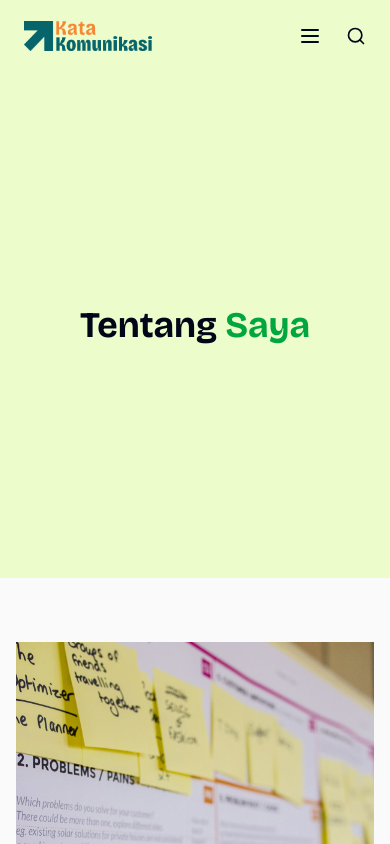
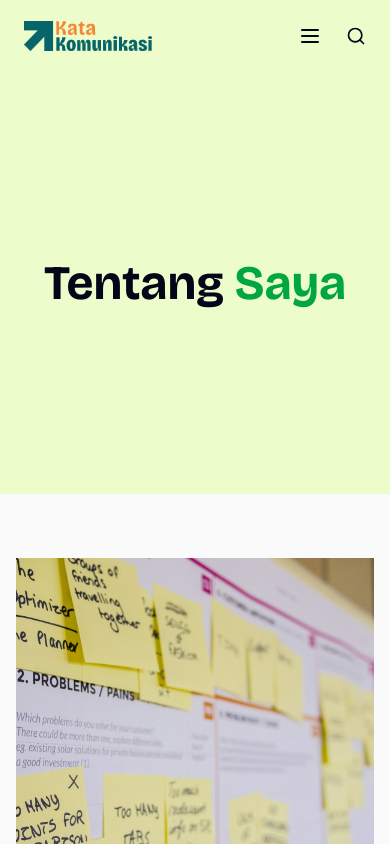
Before and after one commit to mgs28-mh/blog, a Next.js app: page /about in a window 390 px wide. Shown: the top 844 px of the page. Built offline with nearby package versions, Linux system fonts and the light colour scheme.

Commit message:
blog: update hero

```diff
--- a/components/about/hero.tsx
+++ b/components/about/hero.tsx
@@ -5,7 +5,7 @@ import Image from "next/image";
 
 export default function Hero() {
   return (
-    <section className="relative h-[60vh] md:h-[70vh] py-12 flex items-center justify-center overflow-hidde bg-lime-100">
+    <section className="relative h-[50vh] md:h-[70vh] py-12 flex items-center justify-center overflow-hidde bg-lime-100">
 
       {/* Content Container */}
       <div className="relative z-20 w-full max-w-7xl mx-auto px-4 sm:px-6 lg:px-8">
@@ -16,7 +16,7 @@ export default function Hero() {
           transition={{ duration: 0.8, delay: 0.2 }}
           className="text-center max-w-5xl mx-auto"
         >
-          <h1 className="text-4xl sm:text-5xl md:text-6xl lg:text-7xl font-bold text-slate-950 leading-tight">
+          <h1 className="text-5xl sm:text-5xl md:text-6xl lg:text-7xl font-bold text-slate-950 leading-tight">
             Tentang{" "}
             <span className="text-green-600">Saya</span>
           </h1>
--- a/components/blog/hero.tsx
+++ b/components/blog/hero.tsx
@@ -5,7 +5,7 @@ import Image from "next/image";
 
 export default function Hero() {
   return (
-    <section className="relative h-[60vh] md:h-[70vh] py-12 flex items-center justify-center overflow-hidde bg-lime-100">
+    <section className="relative h-[50vh] md:h-[70vh] py-12 flex items-center justify-center overflow-hidde bg-lime-100">
       {/* Content Container */}
       <div className="relative z-20 w-full max-w-7xl mx-auto px-4 sm:px-6 lg:px-8">
         {/* Main Heading */}
@@ -15,7 +15,7 @@ export default function Hero() {
           transition={{ duration: 0.8, delay: 0.2 }}
           className="text-center max-w-5xl mx-auto"
         >
-          <h1 className="text-4xl sm:text-5xl md:text-6xl lg:text-7xl font-bold text-slate-950 leading-tight">
+          <h1 className="text-5xl sm:text-5xl md:text-6xl lg:text-7xl font-bold text-slate-950 leading-tight">
             Blog & Artikel{" "}
             <span className="text-green-600">Terbaru</span>
           </h1>
```
